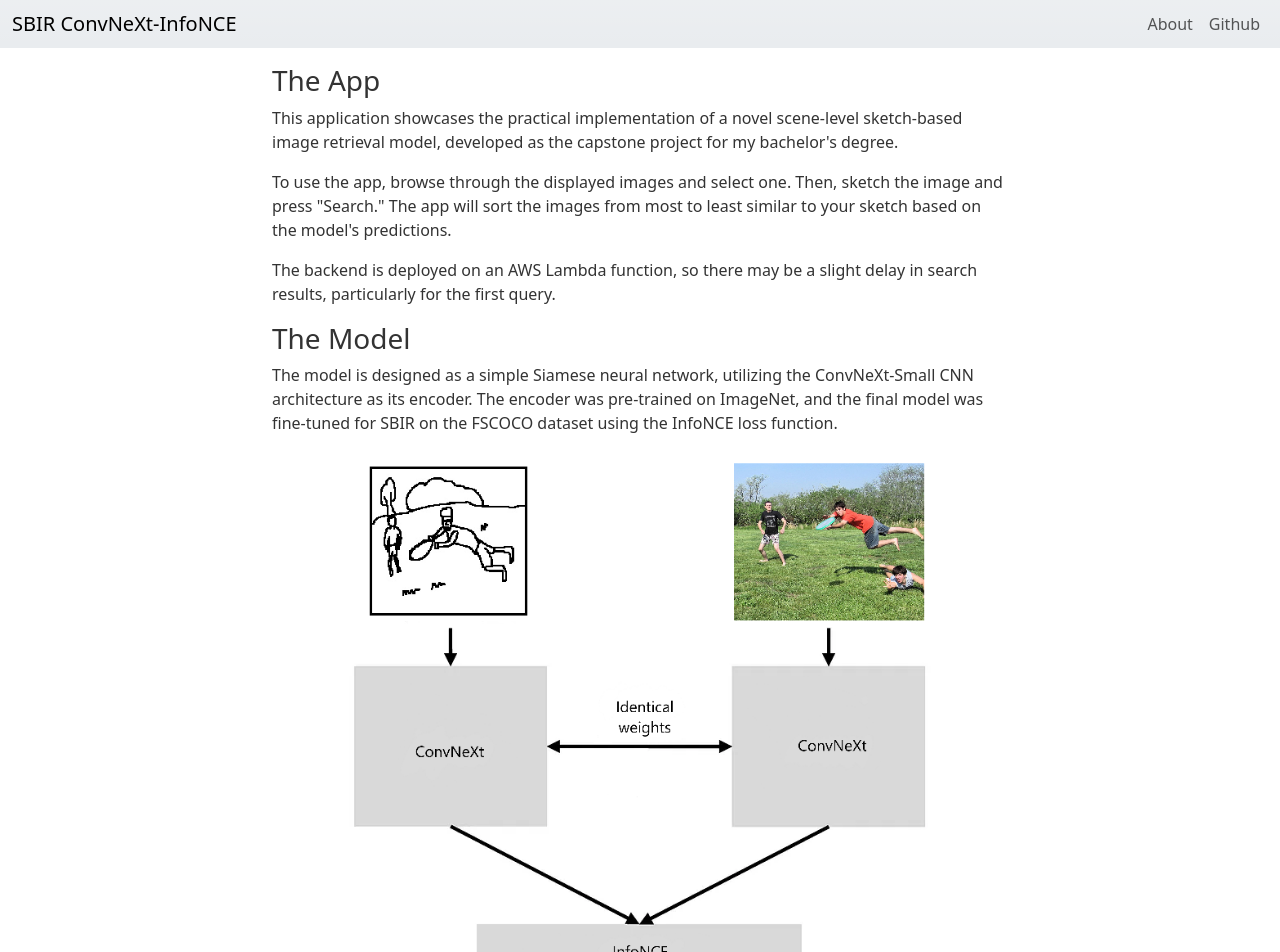
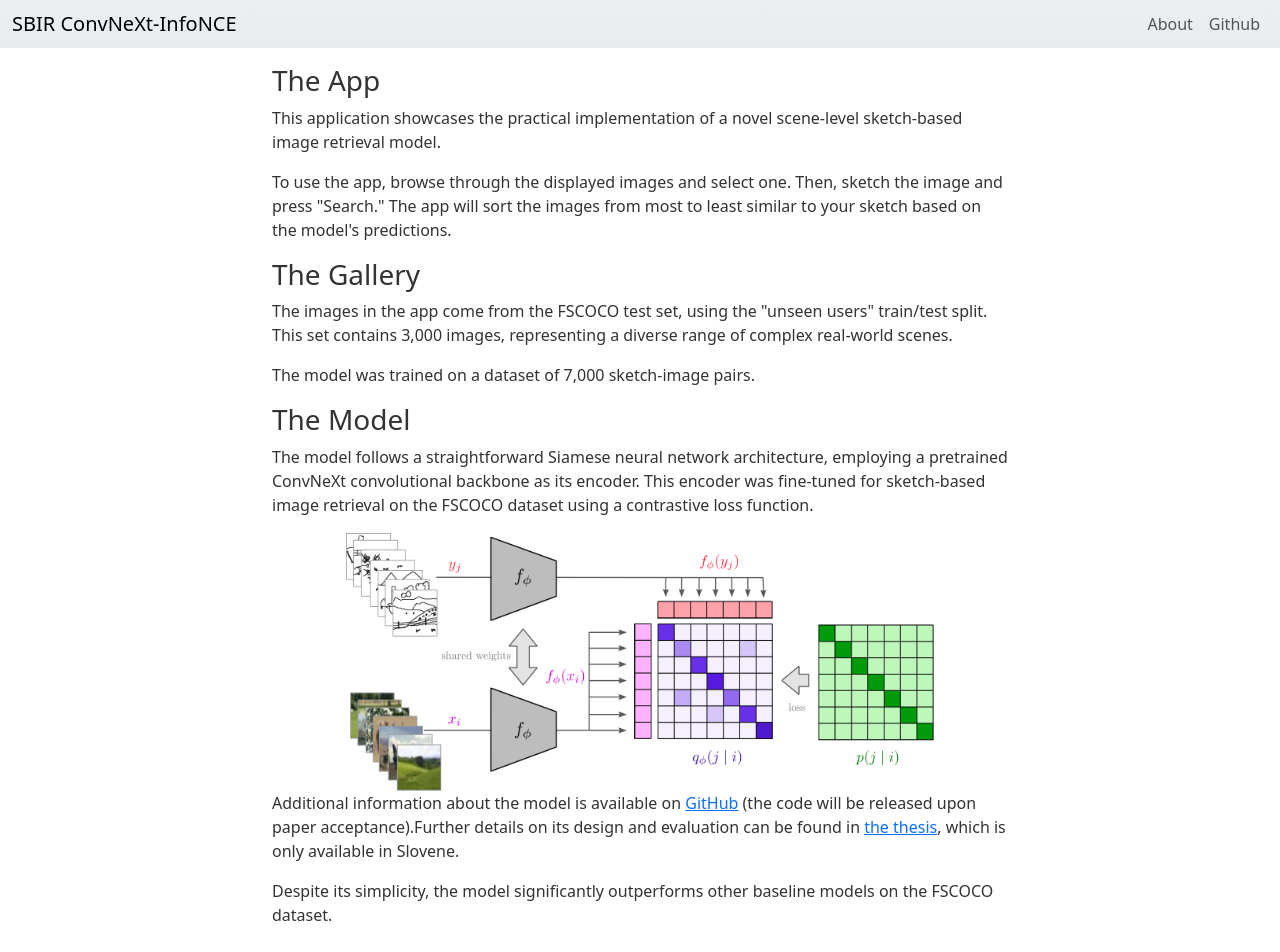
Before and after one commit to Emil-Demic/SBIR-application, a Vue app: page /about in a window 1280 px wide. Shown: the top 952 px of the page. Built offline with nearby package versions, Linux system fonts and the light colour scheme.

Commit message:
update about page

```diff
--- a/src/components/AboutView.vue
+++ b/src/components/AboutView.vue
@@ -4,17 +4,17 @@
             <div class="col"></div>
             <div class="col-8">
                 <h3>The App</h3>
-                <p>This application showcases the practical implementation of a novel scene-level sketch-based image retrieval model, developed as the capstone project for my bachelor's degree.            </p>
+                <p>This application showcases the practical implementation of a novel scene-level sketch-based image retrieval model.</p>
                 <p>To use the app, browse through the displayed images and select one. Then, sketch the image and press "Search." The app will sort the images from most to least similar to your sketch based on the model's predictions.</p>
-                <p>The backend is deployed on an AWS Lambda function, so there may be a slight delay in search results, particularly for the first query.</p>
-                <h3>The Model</h3>
-                <p>The model is designed as a simple Siamese neural network, utilizing the ConvNeXt-Small CNN architecture as its encoder. The encoder was pre-trained on ImageNet, and the final model was fine-tuned for SBIR on the FSCOCO dataset using the InfoNCE loss function.</p>
-                <img src="../assets/siameseNetFinal.png" width="80%" class="mx-auto d-block">
-                <p>More information about the model is available on <a href="https://github.com/Emil-Demic/ConvNext-InfoNCE-SBIR">GitHub</a>, with additional details on its design and evaluation provided in the <a href="https://repozitorij.uni-lj.si/IzpisGradiva.php?id=167773&lang=eng">thesis (available only in Slovene)</a>.</p>
-                <p>Despite its simplicity, the model significantly outperforms other baseline models on the FSCOCO dataset.</p>
                 <h3>The Gallery</h3>
                 <p>The images in the app come from the FSCOCO test set, using the "unseen users" train/test split. This set contains 3,000 images, representing a diverse range of complex real-world scenes.</p>
                 <p>The model was trained on a dataset of 7,000 sketch-image pairs.</p>
+                <h3>The Model</h3>
+                <p>The model follows a straightforward Siamese neural network architecture, employing a pretrained ConvNeXt convolutional backbone as its encoder. This encoder was fine-tuned for sketch-based image retrieval on the FSCOCO dataset using a contrastive loss function.</p>
+                <img src="../assets/model-1.png " width="80%" class="mx-auto d-block">
+                <p>Additional information about the model is available on <a href="https://github.com/Emil-Demic/ConvNext-InfoNCE-SBIR">GitHub</a> (the code will be released upon paper acceptance).Further details on its design and evaluation can be found in <a href="https://repozitorij.uni-lj.si/IzpisGradiva.php?id=167773&lang=eng">the thesis</a>, which is only available in Slovene.</p>
+                <p>Despite its simplicity, the model significantly outperforms other baseline models on the FSCOCO dataset.</p>
+
             </div>
             <div class="col"></div>
         </div>
```
Also changed, not shown: src/assets/model-1.png (added), src/assets/siameseNetFinal.png (deleted).
